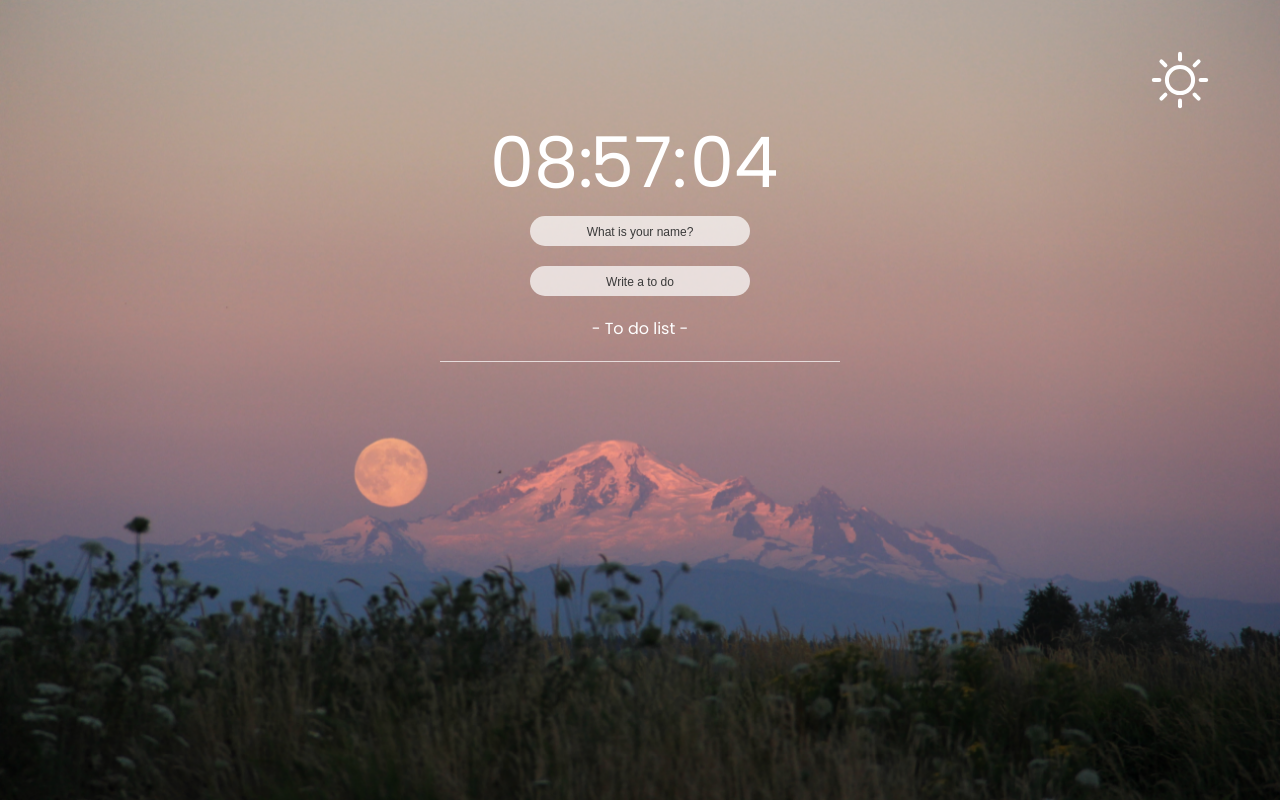
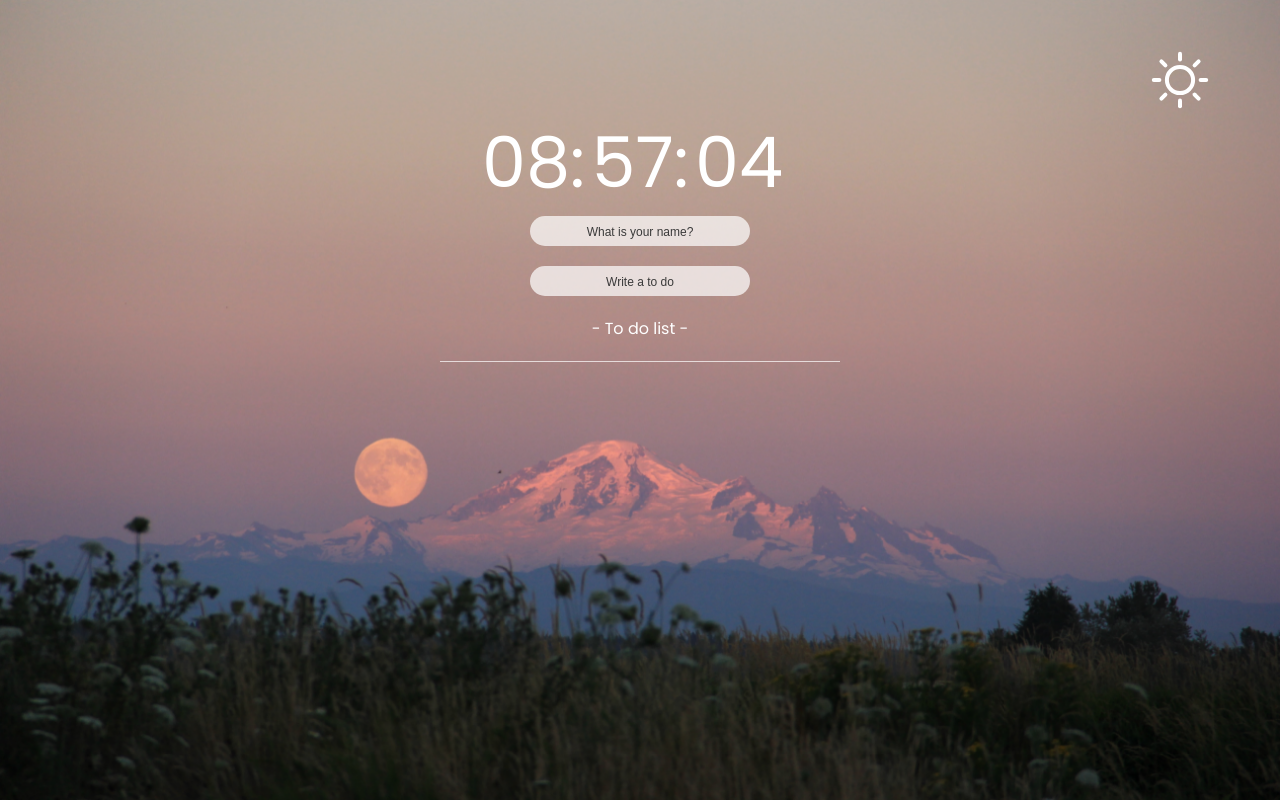
Before and after one commit to dandeKim/JS_app, a plain HTML site: page index.html in a window 1280 px wide. Drawn offline with Linux system fonts and the light colour scheme.

Commit message:
clock css
update clock css

```diff
--- a/style.css
+++ b/style.css
@@ -24,7 +24,14 @@ h1 {
 }
 h1 span {
   display: inline-block;
-  width: 100px;
+  width: 110px;
+  text-align: center;
+}
+h1 span:first-child{
+  text-align: right;
+}
+h1 span:last-child{
+  text-align: left;
 }
 h4 {
   font-size: 20px;
```
